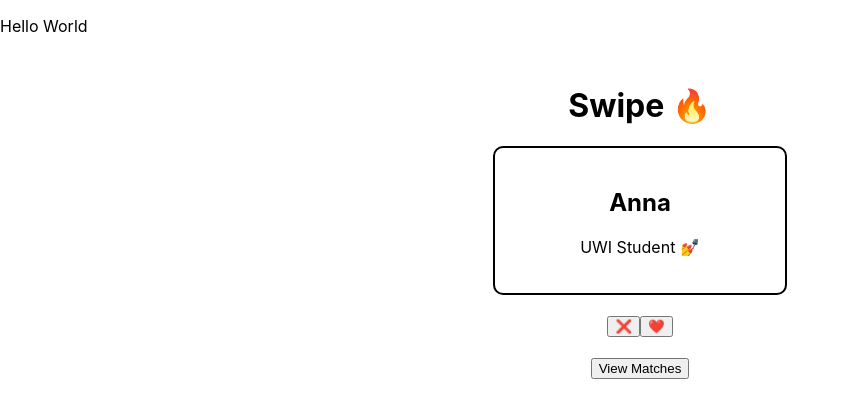
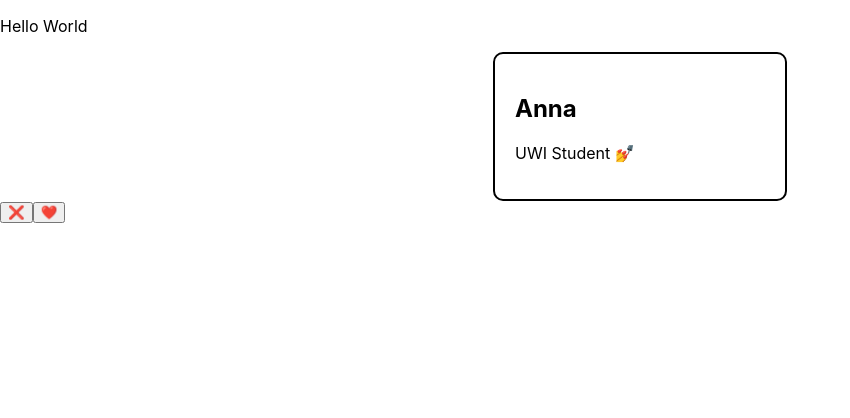
Before and after one commit to Yufraf/uwi-baewatch, a React (Create React App) app: page /home in a window 1280 px wide. Shown: the top 418 px of the page, without its empty margins (0-850 px from the left). Built offline with nearby package versions, Linux system fonts and the light colour scheme.

Commit message:
Remove files

```diff
--- a/src/pages/home.js
+++ b/src/pages/home.js
@@ -1,13 +1,11 @@
+import { users } from "../data/users";
 import { useState } from "react";
-import { users } from "../data/users";
-import Card from "../components/Card";
+import Card from "../components/card";
 
 export default function Home() {
   const [index, setIndex] = useState(0);
-  const [matches, setMatches] = useState([]);
 
   const handleLike = () => {
-    setMatches([...matches, users[index]]);
     setIndex(index + 1);
   };
 
@@ -15,25 +13,11 @@ export default function Home() {
     setIndex(index + 1);
   };
 
-  const goToMatches = () => {
-    localStorage.setItem("matches", JSON.stringify(matches));
-    window.location.href = "/matches";
-  };
-
   return (
-    <div style={{ textAlign: "center", marginTop: "50px" }}>
-      <h1>Swipe 🔥</h1>
-
+    <div>
       <Card user={users[index]} />
-
-      <br />
-
       <button onClick={handleDislike}>❌</button>
       <button onClick={handleLike}>❤️</button>
-
-      <br /><br />
-
-      <button onClick={goToMatches}>View Matches</button>
     </div>
   );
 }
```
Also changed, not shown: src/App.js (+4 -4 lines).
